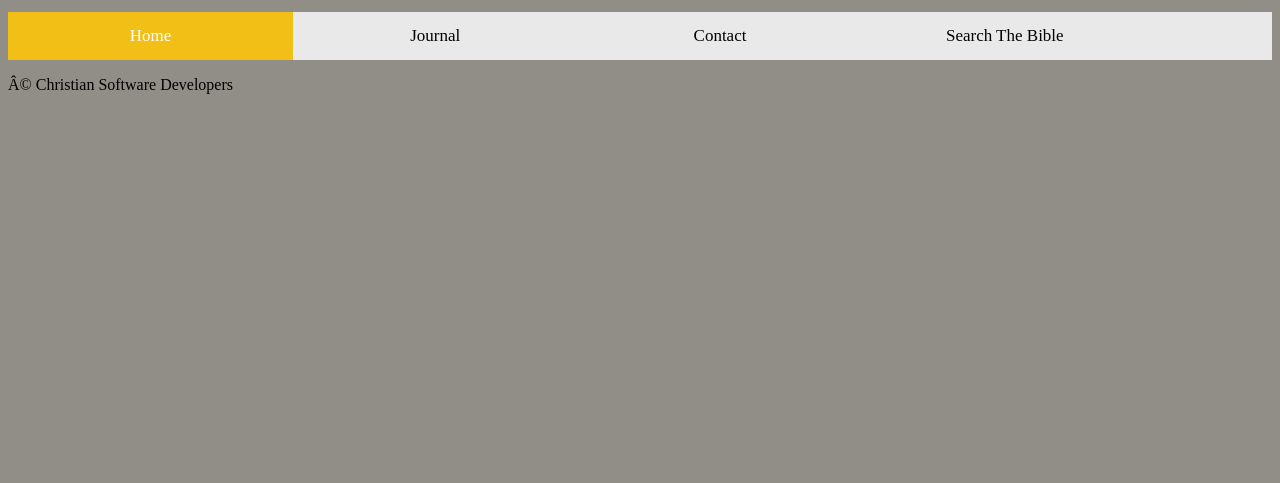
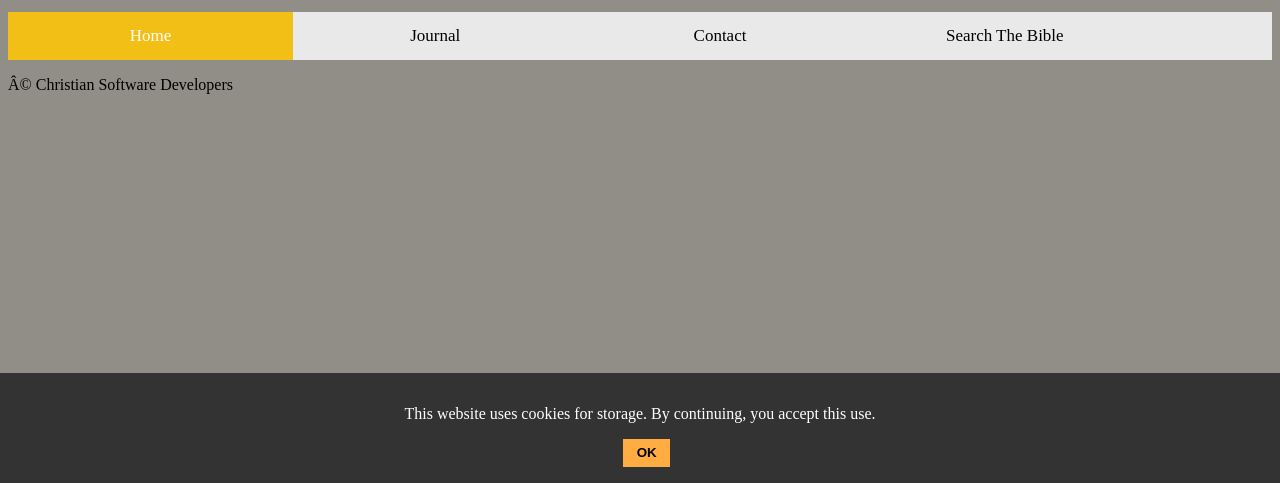
Before and after one commit to VigoroZen/Bible-Website, a plain HTML site: page index.html in a window 1280 px wide. Shown: the part 317-800 px from the top of the page. Drawn offline with Linux system fonts and the light colour scheme.

Commit message:
entry 14/08

```diff
--- a/index.html
+++ b/index.html
@@ -7,6 +7,11 @@
         <title> The Bible Web </title>
     </head>
     <main>
+<div id="cookie-banner">
+    <p>This website uses cookies for storage. By continuing, you accept this use.</p>
+    <button onclick="acceptCookies()">OK</button>
+</div>
+
         <h1 id="title"> The Bible Web </h1>
         <h2 id="subtitle"> Read God's Word Daily</h2>
         <div class="topnav">
@@ -19,4 +24,17 @@
     <footer>
  <p>© Christian Software Developers</p>
     </footer>
+<script>
+function acceptCookies() {
+    document.cookie = "cookiesAccepted=true; path=/; max-age=31536000"; // 1 year
+    document.getElementById("cookie-banner").style.display = "none";
+}
+
+window.onload = function() {
+    if (document.cookie.includes("cookiesAccepted=true")) {
+        document.getElementById("cookie-banner").style.display = "none";
+    }
+};
+</script>
+
 </html>
--- a/styles.css
+++ b/styles.css
@@ -3,6 +3,28 @@
     font-size: 100px;
     text-align: center;
 }
+#cookie-banner {
+    position: fixed;
+    bottom: 0;
+    left: 0;
+    right: 0;
+    background-color: #333;
+    color: white;
+    padding: 1em;
+    text-align: center;
+    z-index: 1000;
+}
+
+#cookie-banner button {
+    margin-left: 1em;
+    padding: 0.5em 1em;
+    background-color: #ffad42;
+    border: none;
+    color: black;
+    font-weight: bold;
+    cursor: pointer;
+}
+
 #subtitle {
     text-align: center;
     font-size: 40px;
```
